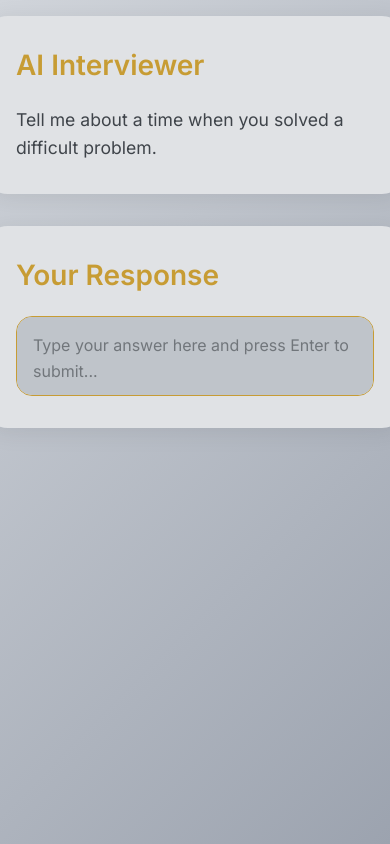
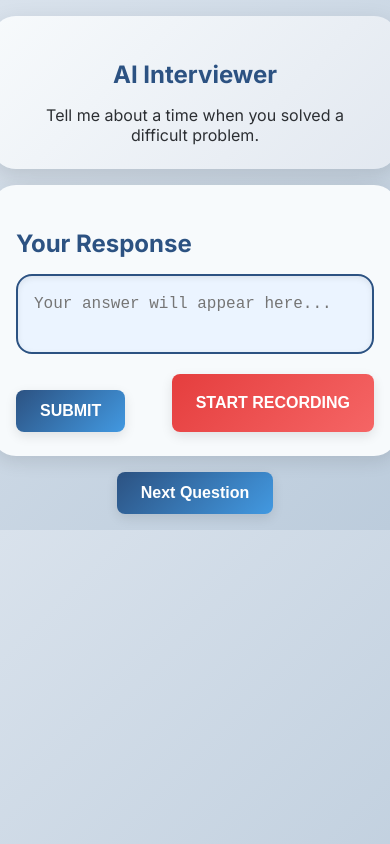
Before and after one commit to WindowsDotExe/HackED2025, a React (Create React App) app in the folder frontend/my-react-app/: page /ChatBot in a window 390 px wide. Built offline with nearby package versions, Linux system fonts and the light colour scheme.

Commit message:
more front end changes

```diff
--- a/frontend/my-react-app/src/Pages/ChatBot.jsx
+++ b/frontend/my-react-app/src/Pages/ChatBot.jsx
@@ -1,66 +1,47 @@
 "use client"
+import "../Styles/ChatBot.css"
 
-import { useState, useEffect, useRef } from "react"
-import "../Styles/ChatBot.css"
+import React, { useState, useEffect, useRef } from "react"
 
 const ChatBot = () => {
   const [userInput, setUserInput] = useState("")
   const [aiQuestion, setAiQuestion] = useState("")
   const [feedback, setFeedback] = useState("")
   const [showNextButton, setShowNextButton] = useState(false)
+  const [isSubmitted, setIsSubmitted] = useState(false)
+  const [isRecording, setIsRecording] = useState(false)
   const textareaRef = useRef(null)
 
   useEffect(() => {
     fetchNextQuestion()
   }, [])
 
-  const adjustTextareaHeight = () => {
-    const textarea = textareaRef.current
-    if (textarea) {
-      textarea.style.height = "auto"
-      const newHeight = Math.min(textarea.scrollHeight, 400)
-      textarea.style.height = `${newHeight}px`
+  const fetchNextQuestion = async () => {
+    setAiQuestion("Tell me about a time when you solved a difficult problem.")
+    setUserInput("")
+    setFeedback("")
+    setShowNextButton(false)
+    setIsSubmitted(false)
+
+    if (textareaRef.current) {
+      textareaRef.current.style.height = "80px"
     }
   }
 
-  const handleUserInput = (e) => {
-    setUserInput(e.target.value)
-    adjustTextareaHeight()
-  }
-
-  const handleKeyPress = (e) => {
-    if (e.key === "Enter" && !e.shiftKey) {
-      e.preventDefault()
-      submitAnswer()
+  const submitAnswer = () => {
+    if (userInput.trim()) {
+      setFeedback(
+        "Your response demonstrates problem-solving skills and initiative. Consider providing more specific details about the steps you took to solve the problem and the outcome of your actions."
+      )
+      setShowNextButton(true)
+      setIsSubmitted(true)
     }
   }
 
-  const fetchNextQuestion = async () => {
-    // Simulated API response
-    const mockResponse = { question: "Tell me about a time when you solved a difficult problem." };
-
-    setAiQuestion(mockResponse.question);
-    setUserInput("");
-    setFeedback("");
-    setShowNextButton(false);
-
-    // Reset textarea height
-    if (textareaRef.current) {
-      textareaRef.current.style.height = "80px"; // Reset textarea to default size
-    }
-  };
-
-
-  const submitAnswer = async () => {
-    if (userInput.trim()) {
-      // Simulated response from backend
-      const mockResponse = { feedback: "Lorem Ipsum comes from sections 1.10.32 and 1.10.33 ofLorem Ipsum comes from sections 1.10.32 and 1.10.33 ofLorem Ipsum comes from sections 1.10.32 and 1.10.33 ofLorem Ipsum comes from sections 1.10.32 and 1.10.33 ofLorem Ipsum comes from sections 1.10.32 and 1.10.33 ofLorem Ipsum comes from sections 1.10.32 and 1.10.33 of \"de Finibus Bonorum et Malorum\" (The Extremes of Good and Evil) by Cicero, written in 45 BC. This book is a treatise on the theory of ethics, very popular during the Renaissance. The first line of Lorem Ipsum, \"Lorem ipsum dolor sit amet..\", comes from a line in section 1.10.32. The standard chunk of Lorem Ipsum used since the 1500s is reproduced below for those interested. Sections 1.10.32 and 1.10.33 from \"de Finibus Bonorum et Malorum\" by Cicero are also reproduced in their exact original form, accompanied by English versions from the 1914 translation by H. Rackham." };
-
-      setFeedback(mockResponse.feedback);
-      setShowNextButton(true);
-    }
-  };
-
+  const toggleRecording = () => {
+    setIsRecording(!isRecording)
+    // Add your speech-to-text logic here
+  }
 
   return (
     <div className="chat-container">
@@ -72,28 +53,33 @@ const ChatBot = () => {
       <div className="chat-box user-box">
         <h2>Your Response</h2>
         <textarea
+          className={`answer-bubble ${isSubmitted ? "locked" : ""}`}
           ref={textareaRef}
           value={userInput}
-          onChange={handleUserInput}
-          onKeyPress={handleKeyPress}
-          placeholder="Type your answer here and press Enter to submit..."
-          rows={1}
+          onChange={(e) => !isSubmitted && setUserInput(e.target.value)}
+          placeholder="Your answer will appear here..."
+          disabled={isSubmitted}
         />
+        <div className="button-container">
+          <button className="submit-button" onClick={submitAnswer} disabled={isSubmitted}>
+            Submit
+          </button>
+          <button className="record-button" onClick={toggleRecording}>
+            {isRecording ? "Stop Recording" : "Start Recording"}
+          </button>
+        </div>
         {feedback && (
-        <div className="feedback-container">
+          <div className="feedback-container">
             <h3 className="feedback-heading">Feedback</h3>
             <div className="feedback-box">
-            <p>{feedback}</p>
+              <p>{feedback}</p>
             </div>
-        </div>
-        )}
-
-        {showNextButton && (
-          <button className="next-question-button" onClick={fetchNextQuestion}>
-            Next Question
-          </button>
+          </div>
         )}
       </div>
+      <button className={`next-question-button ${showNextButton ? "show" : ""}`} onClick={fetchNextQuestion}>
+        Next Question
+      </button>
     </div>
   )
 }
--- a/frontend/my-react-app/src/Styles/ChatBot.css
+++ b/frontend/my-react-app/src/Styles/ChatBot.css
@@ -4,154 +4,224 @@ body {
   margin: 0;
   padding: 0;
   font-family: "Inter", sans-serif;
-  background-color: #D1D5DB;
+  background: linear-gradient(135deg, #d9e2ec, #bcccdc); /* Smooth modern gradient */
   color: #2C2F33;
-  overflow: hidden; /* Prevent full-page scroll */
+  overflow: hidden;
 }
 
+/* === MAIN LAYOUT === */
 .chat-container {
   display: flex;
+  flex-direction: column;
+  align-items: center;
   justify-content: center;
-  align-items: center;
-  height: 100vh; /* Ensures full height without scrolling */
-  gap: 2rem;
+  height: 100vh;
+  padding: 2rem;
   position: relative;
-  padding: 2rem;
 }
 
-.moving-background {
-  position: fixed;
-  top: 0;
-  left: 0;
-  right: 0;
-  bottom: 0;
-  background: linear-gradient(135deg, #D1D5DB, #9CA3AF);
-  background-size: cover;
-  z-index: -1;
+/* === AI QUESTION BOX === */
+.ai-box {
+  width: 100%;
+  max-width: 800px;
+  background: linear-gradient(135deg, #f7fafc, #e2e8f0); /* Soft gradient */
+  border-radius: 24px;
+  padding: 1.5rem;
+  box-shadow: 0 8px 24px rgba(0, 0, 0, 0.12); /* Subtle depth */
+  text-align: center;
+  transition: transform 0.2s ease-in-out;
 }
 
-.chat-box {
-  background-color: #E0E2E5;
-  border-radius: 24px;
-  padding: 2rem;
-  width: 40%;
-  max-width: 600px;
-  box-shadow: 0 4px 24px rgba(0, 0, 0, 0.08);
+.ai-box:hover {
+  transform: scale(1.02);
 }
 
-.chat-box h2 {
-  margin-top: 0;
-  margin-bottom: 1.5rem;
-  font-size: 1.75rem;
-  font-weight: 600;
-  color: #C79C34;
+.ai-box h2 {
+  font-size: 1.5rem;
+  font-weight: 700;
+  color: #2c5282;
+  margin-bottom: 1rem;
 }
 
-.ai-box .text-content {
-  font-size: 1.1rem;
-  line-height: 1.6;
-  color: #3F444A;
+/* === ANSWER SECTION (USER RESPONSE) === */
+.user-box {
+  width: 100%;
+  max-width: 800px;
+  background: #f7fafc;
+  border-radius: 24px;
+  padding: 1.5rem;
+  box-shadow: 0 6px 18px rgba(0, 0, 0, 0.1);
+  margin-top: 1rem;
+  position: relative;
 }
 
-.user-box {
-  display: flex;
-  flex-direction: column;
-  align-items: stretch;
+.user-box h2 {
+  font-size: 1.5rem;
+  font-weight: 700;
+  color: #2c5282;
+  margin-bottom: 1rem;
 }
 
-.user-box textarea {
+/* === ANSWER BUBBLE (Locks after submission) === */
+
+
+/* Add this to ChatBot.css */
+.answer-bubble.placeholder::before {
+    content: attr(data-placeholder);
+    color: #aaa;
+    pointer-events: none;
+    display: block;
+  }
+
+.answer-bubble {
 width: 100%;
-    height: 80px; /* Default smaller height */
-    max-height: 200px; /* It won't grow past this */
-    border: 1px solid #C79C34;
+min-height: 80px;
+max-height: 200px;
+border: 2px solid #2c5282;
 border-radius: 16px;
 padding: 16px;
 font-size: 1rem;
 line-height: 1.6;
-    font-family: inherit;
-    resize: none; /* Prevents manual resizing */
-    overflow-y: auto; /* Scrolls when content overflows */
-    transition: all 0.3s ease;
+background-color: #ebf4ff;
 color: #2C2F33;
-    background-color: #BFC4CA;
+overflow-y: auto;
 box-sizing: border-box;
+transition: all 0.3s ease-in-out;
+box-shadow: inset 0 2px 6px rgba(0, 0, 0, 0.08);
+resize: none; /* Prevent resizing */
 }
 
-
-.user-box textarea::placeholder {
-  color: #71767B;
+.answer-bubble.locked {
+background-color: #cbd5e0;
+pointer-events: none;
+opacity: 0.7;
+}
+/* === SUBMIT BUTTON === */
+.submit-button {
+  margin-top: 1rem;
+  padding: 0.75rem 1.5rem;
+  font-size: 1rem;
+  font-weight: 600;
+  text-transform: uppercase;
+  background: linear-gradient(135deg, #2c5282, #4299e1);
+  color: #ffffff;
+  border: none;
+  border-radius: 8px;
+  cursor: pointer;
+  transition: all 0.3s ease;
+  box-shadow: 0 4px 12px rgba(0, 0, 0, 0.1);
 }
 
-.user-box textarea:focus {
-  outline: none;
-  border-color: #C79C34;
-  box-shadow: 0 0 0 2px rgba(199, 156, 52, 0.3);
+.submit-button:hover {
+  background: linear-gradient(135deg, #1e3a5f, #3182ce);
+  transform: scale(1.05);
 }
 
-/* Wrapper around the feedback heading and scrollable box */
+.submit-button:disabled {
+  background: #718096;
+  cursor: not-allowed;
+}
+
+/* === FEEDBACK SECTION (SCROLLABLE) === */
 .feedback-container {
   margin-top: 1.5rem;
 }
 
-/* The fixed feedback heading */
 .feedback-heading {
   font-size: 1.2rem;
-font-weight: 600;
-color: #C79C34;
-margin-bottom: 8px; /* Adds space before the scrollable box */
+  font-weight: 700;
+  color: #2c5282;
+  margin-bottom: 8px;
 }
 
-/* The scrollable feedback box */
 .feedback-box {
   padding: 1rem;
-background-color: #E0E2E5;
+  background: #edf2f7;
   border-radius: 12px;
-border: 1px solid #C79C34;
+  border: 1px solid #2c5282;
   color: #2C2F33;
-height: 100px; /* Default height */
-max-height: 200px; /* Limits expansion */
-overflow-y: auto; /* Enables scrolling inside */
+  height: 100px;
+  max-height: 200px;
+  overflow-y: auto;
+  box-shadow: inset 0 2px 6px rgba(0, 0, 0, 0.08);
 }
 
-
-.feedback-box p {
-  margin: 0;
-  font-size: 1rem;
-  line-height: 1.5;
-  color: #3F444A;
-}
-
+/* === NEXT QUESTION BUTTON (FLOATS ON RIGHT) === */
 .next-question-button {
-  margin-top: 1.5rem;
+  position: absolute;
+  right: 2rem;
+  top: 50%;
+  transform: translateY(-50%);
   padding: 0.75rem 1.5rem;
   font-size: 1rem;
-  font-weight: 500;
+  font-weight: 600;
+  background: linear-gradient(135deg, #2c5282, #4299e1);
   color: #ffffff;
-  background-color: #C79C34;
   border: none;
   border-radius: 8px;
   cursor: pointer;
-  transition: background-color 0.3s ease;
+  transition: all 0.3s ease;
+  box-shadow: 0 4px 12px rgba(0, 0, 0, 0.1);
+  display: none;
+}
+
+.next-question-button.show {
+  display: block;
 }
 
 .next-question-button:hover {
-  background-color: #A7852E;
-}
-
-.next-question-button:focus {
-  outline: none;
-  box-shadow: 0 0 0 2px rgba(199, 156, 52, 0.4);
+  background: linear-gradient(135deg, #1e3a5f, #3182ce);
 }
 
 @media (max-width: 768px) {
   .chat-container {
-    flex-direction: column;
     padding: 1rem;
     height: auto;
   }
 
-  .chat-box {
+  .ai-box, .user-box {
     width: 100%;
     max-width: none;
   }
+
+  .next-question-button {
+    position: static;
+    margin-top: 1rem;
+    transform: none;
+    text-align: center;
+    display: block;
   }
+}
+
+.button-container {
+    display: flex;
+    justify-content: space-between;
+    width: 100%;
+    max-width: 800px;
+    margin-top: 1rem;
+  }
+
+  /* Record button styles */
+.record-button {
+    padding: 0.75rem 1.5rem;
+    font-size: 1rem;
+    font-weight: 600;
+    text-transform: uppercase;
+    background: linear-gradient(135deg, #e53e3e, #f56565);
+    color: #ffffff;
+    border: none;
+    border-radius: 8px;
+    cursor: pointer;
+    transition: all 0.3s ease;
+    box-shadow: 0 4px 12px rgba(0, 0, 0, 0.1);
+}
+
+.record-button:hover {
+background: linear-gradient(135deg, #c53030, #e53e3e);
+transform: scale(1.05);
+}
+
+.record-button:disabled {
+background: #718096;
+cursor: not-allowed;
+}
```
Lines whose indentation alone changed are shown as unchanged.
